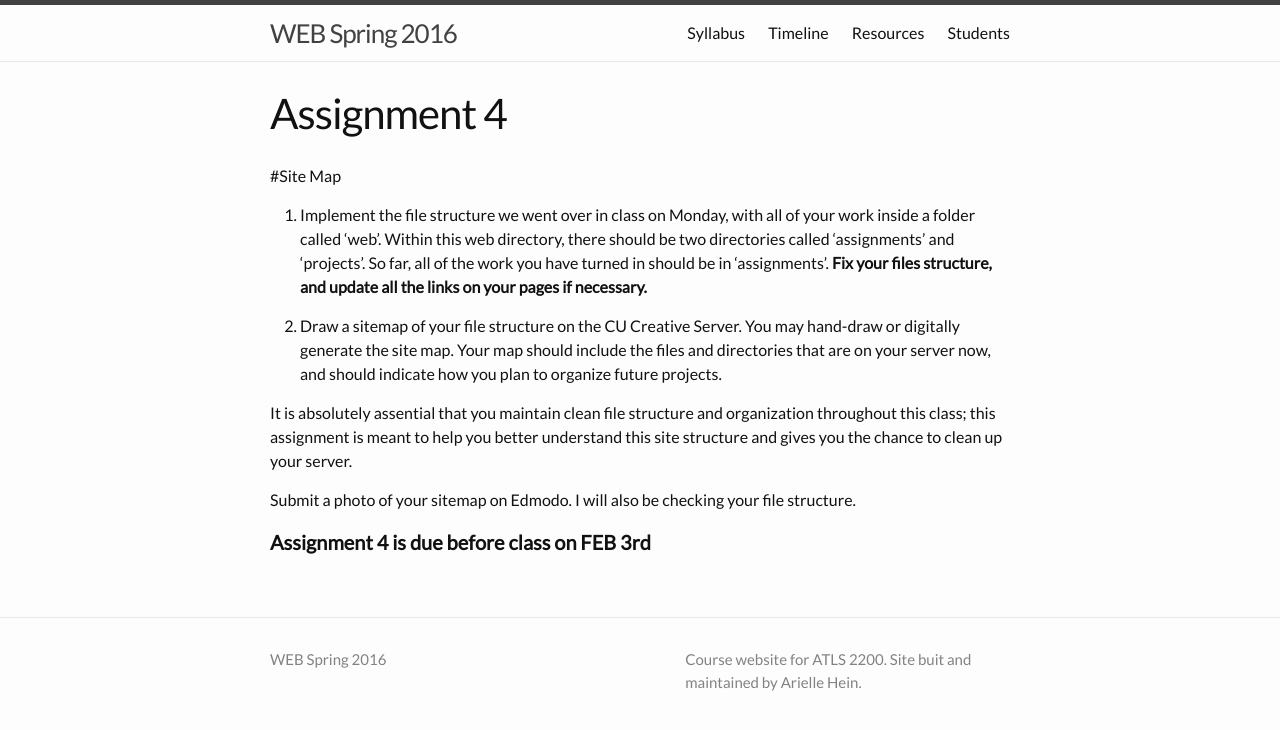
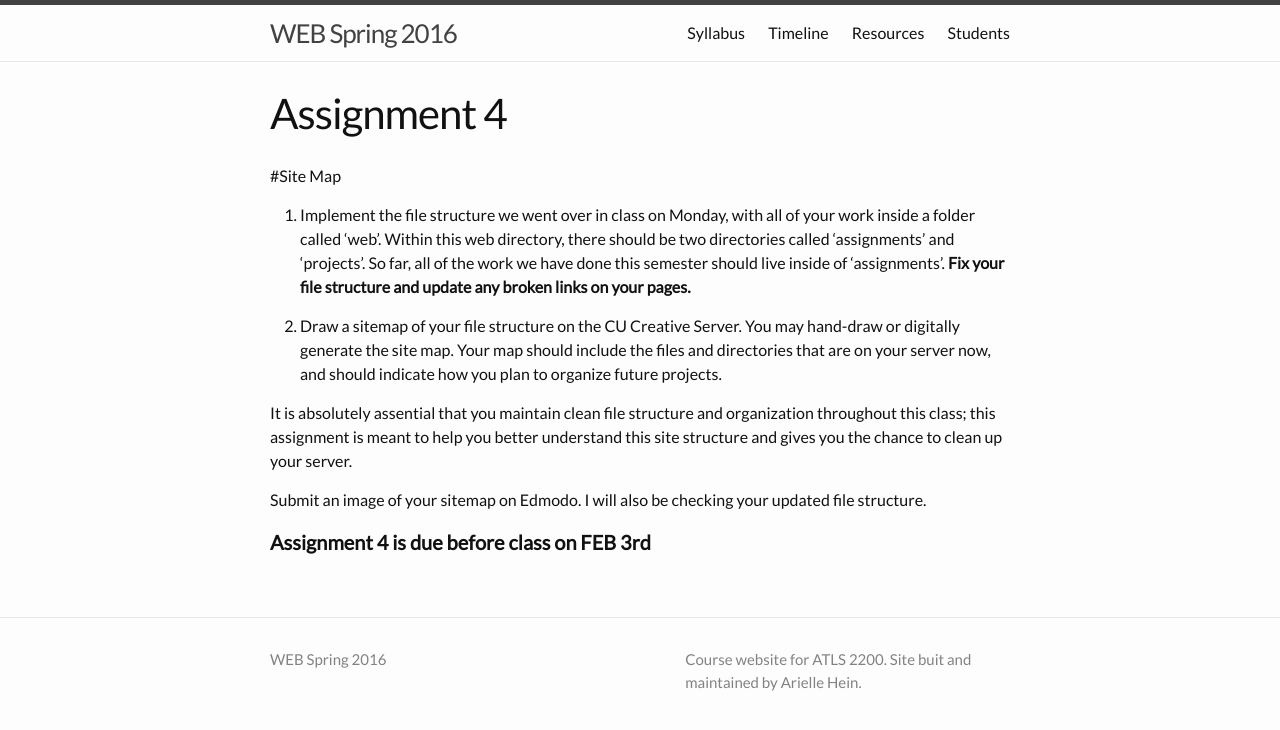
Before and after one commit to coloringchaos/web-spring-16, a Jekyll site: the page built from assignments/assignment-4.md, in a window 1280 px wide. Shown: the top 730 px of the page. Built offline with Jekyll 4.4.1, drawn with Linux system fonts in a browser that asks for light colours.

Commit message:
updating assignment

```diff
--- a/assignments/assignment-4.md
+++ b/assignments/assignment-4.md
@@ -5,12 +5,12 @@ permalink: /assignment-4/
 ---
 
 #Site Map
-1. Implement the file structure we went over in class on Monday, with all of your work inside a folder called 'web'. Within this web directory, there should be two directories called 'assignments' and 'projects'. So far, all of the work you have turned in should be in 'assignments'. **Fix your files structure, and update all the links on your pages if necessary.**
+1. Implement the file structure we went over in class on Monday, with all of your work inside a folder called 'web'. Within this web directory, there should be two directories called 'assignments' and 'projects'. So far, all of the work we have done this semester should live inside of 'assignments'. **Fix your file structure and update any broken links on your pages.**
 
 2. Draw a sitemap of your file structure on the CU Creative Server. You may hand-draw or digitally generate the site map. Your map should include the files and directories that are on your server now, and should indicate how you plan to organize future projects.
 
 It is absolutely assential that you maintain clean file structure and organization throughout this class; this assignment is meant to help you better understand this site structure and gives you the chance to clean up your server.
 
-Submit a photo of your sitemap on Edmodo. I will also be checking your file structure.
+Submit an image of your sitemap on Edmodo. I will also be checking your updated file structure.
 
 ####  **Assignment 4 is due before class on FEB 3rd**
```
